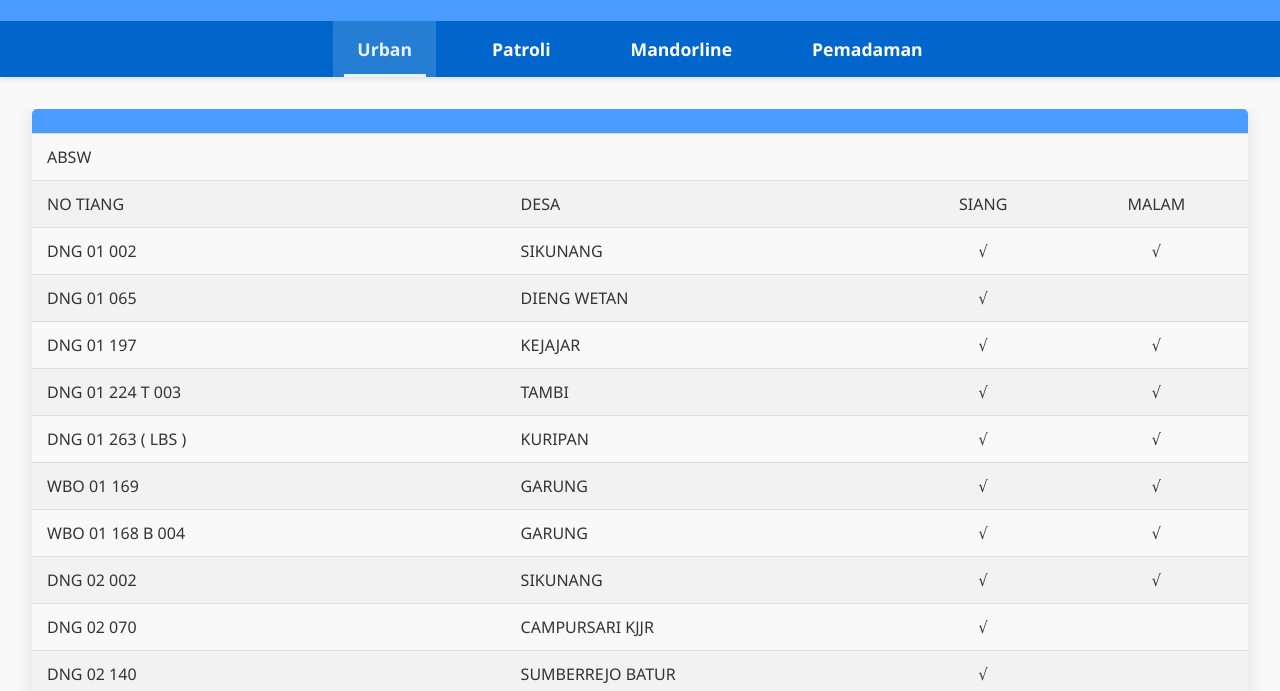
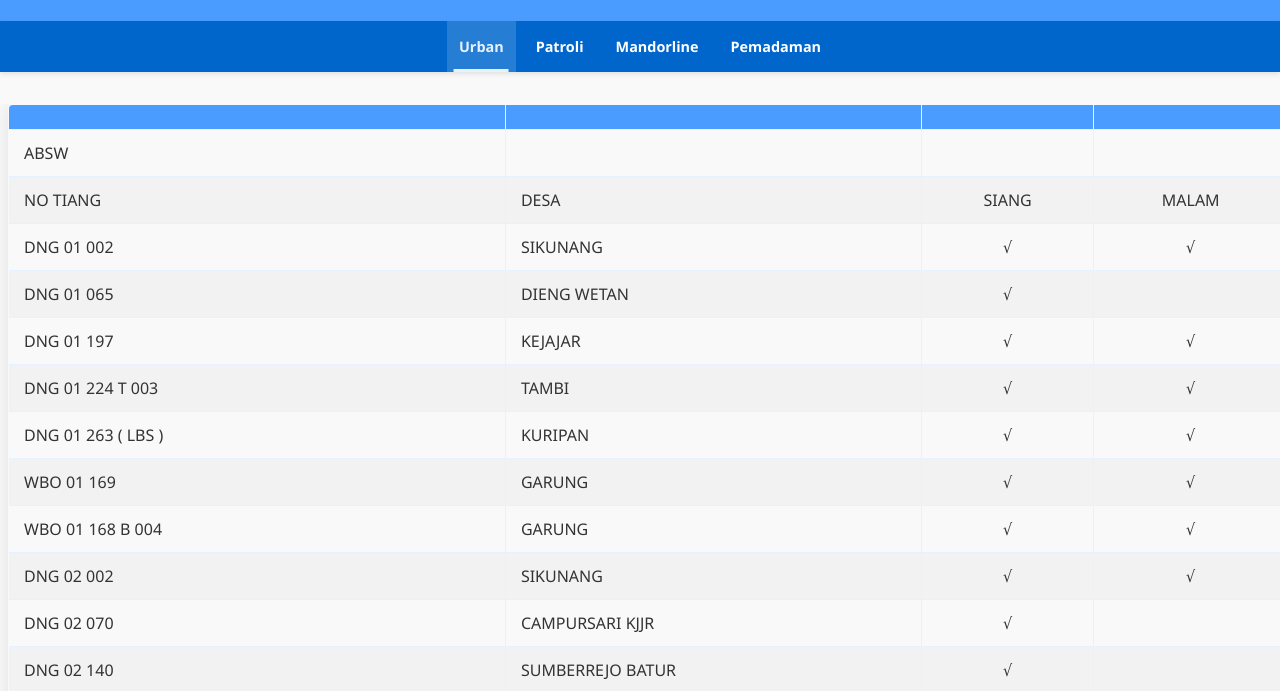
Before and after one commit to zaidhidayat/web, a plain HTML site: page index.html in a window 1280 px wide. Shown: the part 82-773 px from the top of the page. Drawn offline with Linux system fonts and the light colour scheme.

Commit message:
Update index.html

```diff
--- a/index.html
+++ b/index.html
@@ -17,6 +17,8 @@
             padding: 0;
             background-color: #f9f9f9;
             color: #333;
+            width: 100%;
+            overflow-x: hidden;
         }
 
         header {
@@ -38,26 +40,29 @@
             background-color: var(--dark-blue);
             box-shadow: 0 2px 5px rgba(0, 0, 0, 0.1);
             width: 100%;
+            margin: 0;
+            padding: 0;
         }
 
         .navbar {
             display: flex;
             justify-content: center;
-            gap: 2rem;
+            gap: 0.5rem;
             width: 100%;
-            max-width: 100%;
-            margin: 0 auto;
             padding: 0;
+            overflow: hidden;
+            white-space: nowrap;
         }
 
         .nav-item {
             color: white;
             text-decoration: none;
             font-weight: 600;
-            font-size: 1.1rem;
+            font-size: 0.9rem;
             transition: all 0.3s ease-in-out;
             position: relative;
-            padding: 1rem 1.5rem;
+            padding: 1rem 0.75rem;
+            display: inline-block;
         }
 
         .nav-item:hover {
@@ -93,9 +98,10 @@
         }
 
         .container {
-            max-width: 95%;
+            width: 100%;
+            max-width: 100%;
             margin: 2rem auto;
-            padding: 0 1rem;
+            padding: 0 0.5rem;
             overflow-x: auto;
         }
 
@@ -105,12 +111,18 @@
             box-shadow: 0 0 20px rgba(0, 0, 0, 0.1);
             border-radius: 5px;
             overflow: hidden;
+            border: 1px solid var(--light-blue);
         }
 
         th, td {
             padding: 12px 15px;
             text-align: left;
-            border-bottom: 1px solid #ddd;
+            border-bottom: 1px solid var(--light-blue);
+            border-right: 1px solid var(--light-blue);
+        }
+
+        th:last-child, td:last-child {
+            border-right: none;
         }
 
         th {
@@ -141,6 +153,10 @@
         @media (max-width: 768px) {
             table {
                 font-size: 0.85rem;
+            }
+            .navbar {
+                justify-content: flex-start;
+                padding: 0 1rem;
             }
         }
     </style>
```
